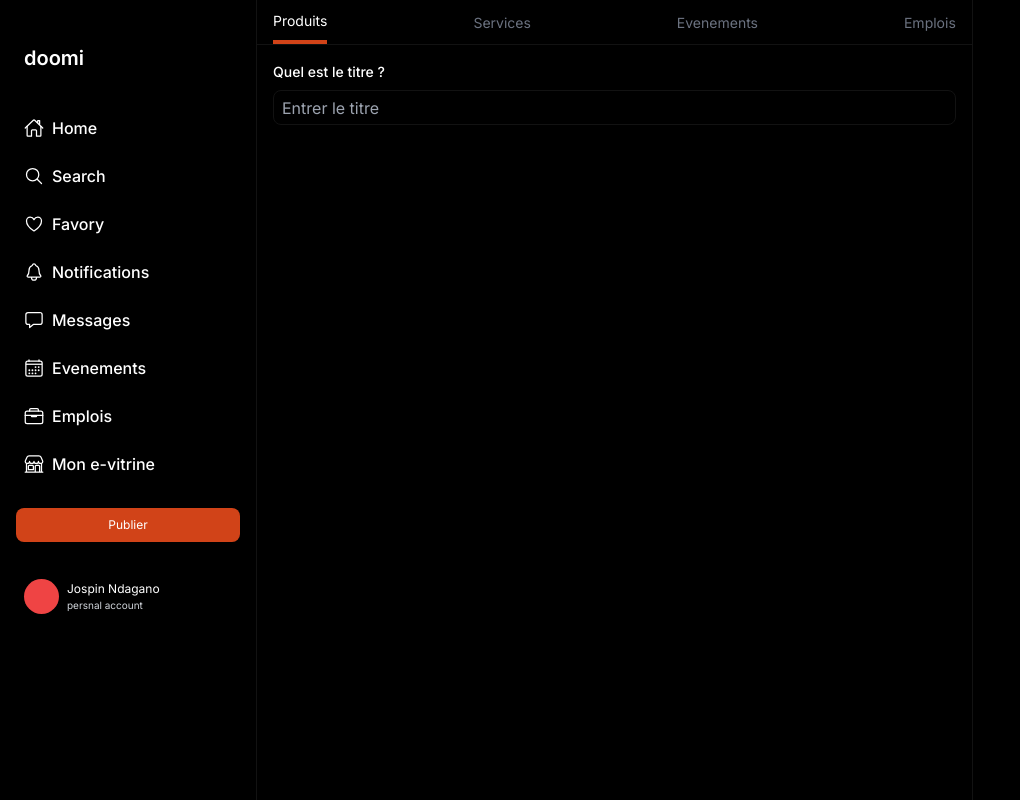
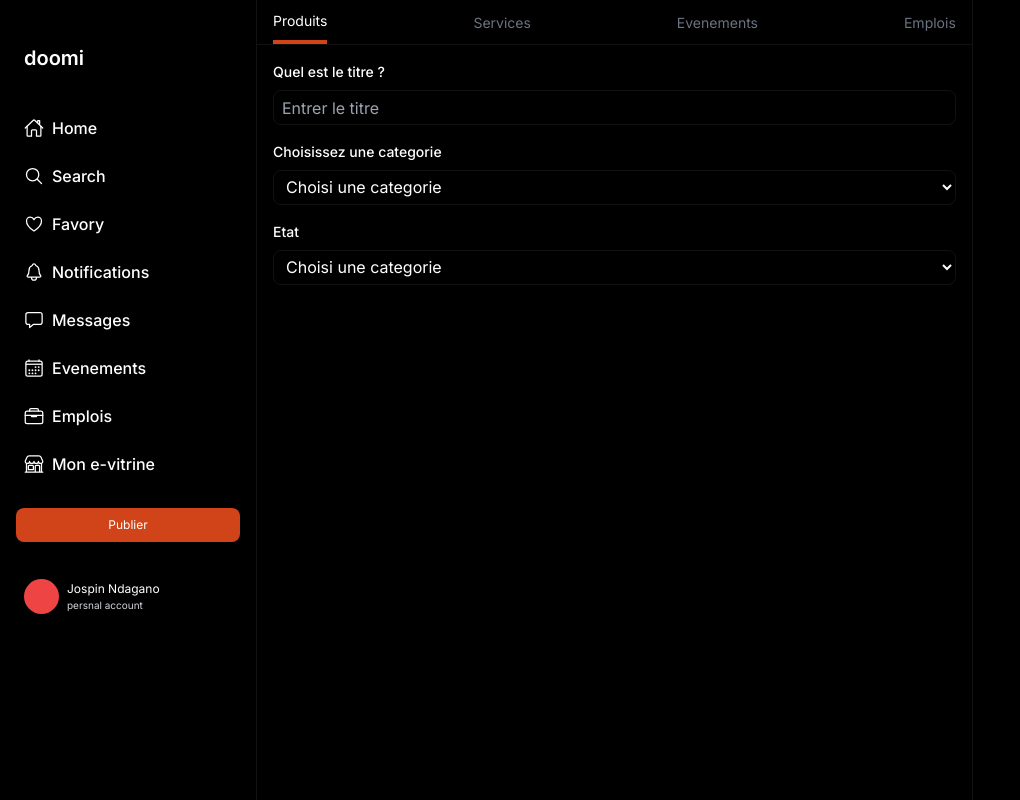
Before and after one commit to Jospin6/doomi, a Next.js app: page /nouveau in a window 1280 px wide. Shown: the whole page, without its empty margins (0-1020 px from the left). Built offline with nearby package versions, Linux system fonts and the light colour scheme.

Commit message:
Design the select input component

```diff
--- a/src/app/nouveau/page.tsx
+++ b/src/app/nouveau/page.tsx
@@ -1,6 +1,7 @@
 import { CategoryItem } from "@/components/CategoryItem";
 import { Input } from "@/components/Input";
 import { SearchBar } from "@/components/SearchBar";
+import { SelectInput } from "@/components/SelectInput";
 
 export default function Nouveau() {
     return <div className=" flex w-full text-white">
@@ -14,7 +15,13 @@ export default function Nouveau() {
                 </div>
             </div>
             <div className="p-4 ">
-                <Input type="text" id="title" placeholder="Entrer le titre" label="Quel est le titre ?" />
+                <Input
+                    type="text"
+                    id="title"
+                    placeholder="Entrer le titre"
+                    label="Quel est le titre ?" />
+                <SelectInput id="categ" name="category" label="Choisissez une categorie"/>
+                <SelectInput id="categ" name="category" label="Etat"/>
             </div>
         </div>
 
--- a/src/components/SelectInput.tsx
+++ b/src/components/SelectInput.tsx
@@ -1,10 +1,18 @@
-export const SelectInput = () => {
-    return <div>
-        <label htmlFor=""></label><br/>
-        <select name="" id="">
-            <option value=""></option>
-            <option value=""></option>
-            <option value=""></option>
+type SelectInputProps = {
+    id: string,
+    name: string,
+    label: string
+
+}
+
+export const SelectInput = ({id, label, name}: SelectInputProps) => {
+    return <div className="mb-4">
+         <label htmlFor={id} className="font-[500] text-[14px] block mb-2"> {label} </label>
+        <select name={name} id={id} className="w-full border-[1px] h-[35px] rounded-lg border-[#121212]
+            outline-none mr-2 bg-transparent pl-2" >
+            <option value="" className="text-gray-500">Choisi une categorie</option>
+            <option value="" className="text-black">Vetements</option>
+            <option value="" className="text-black">Bijoux</option>
         </select>
     </div>
 }
```
